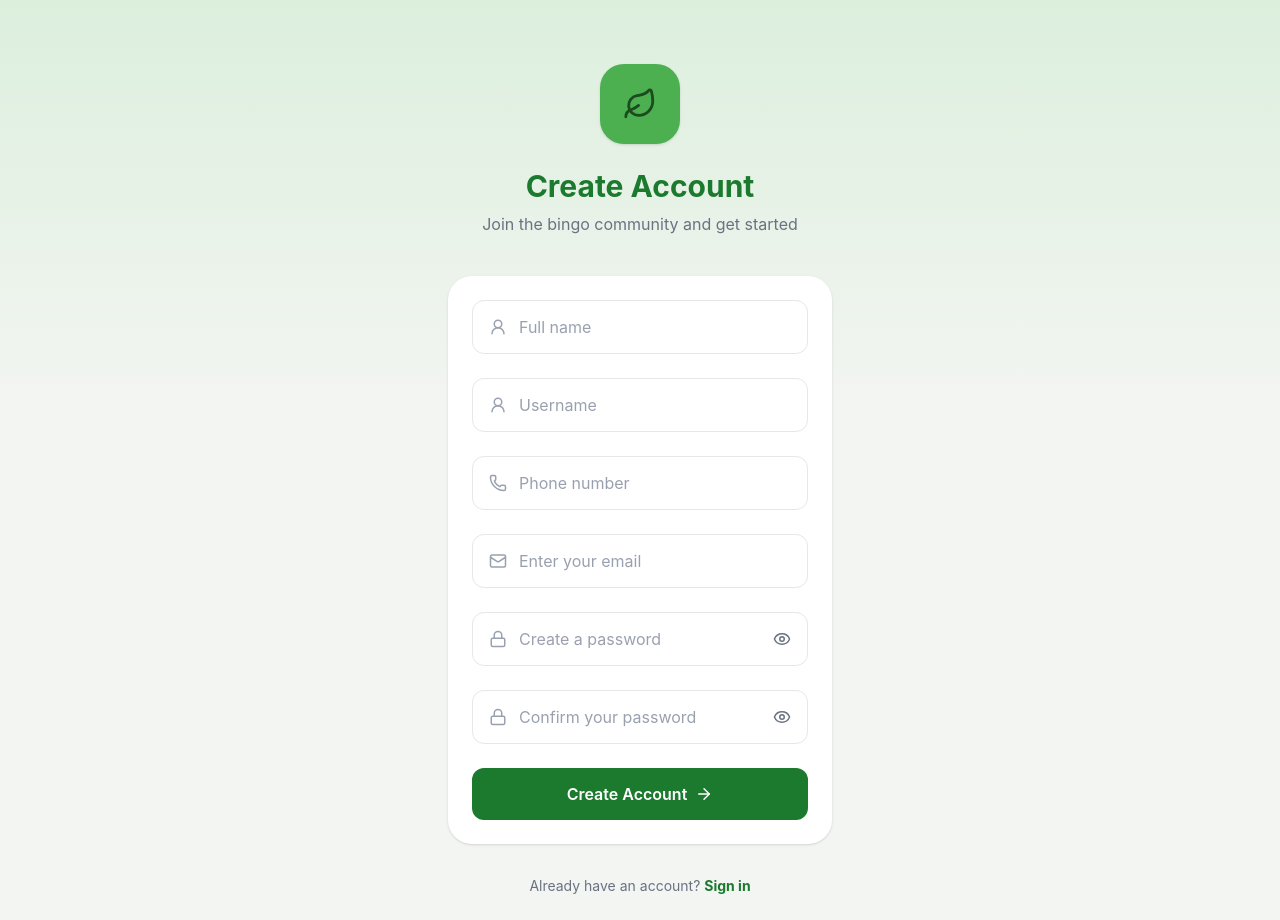
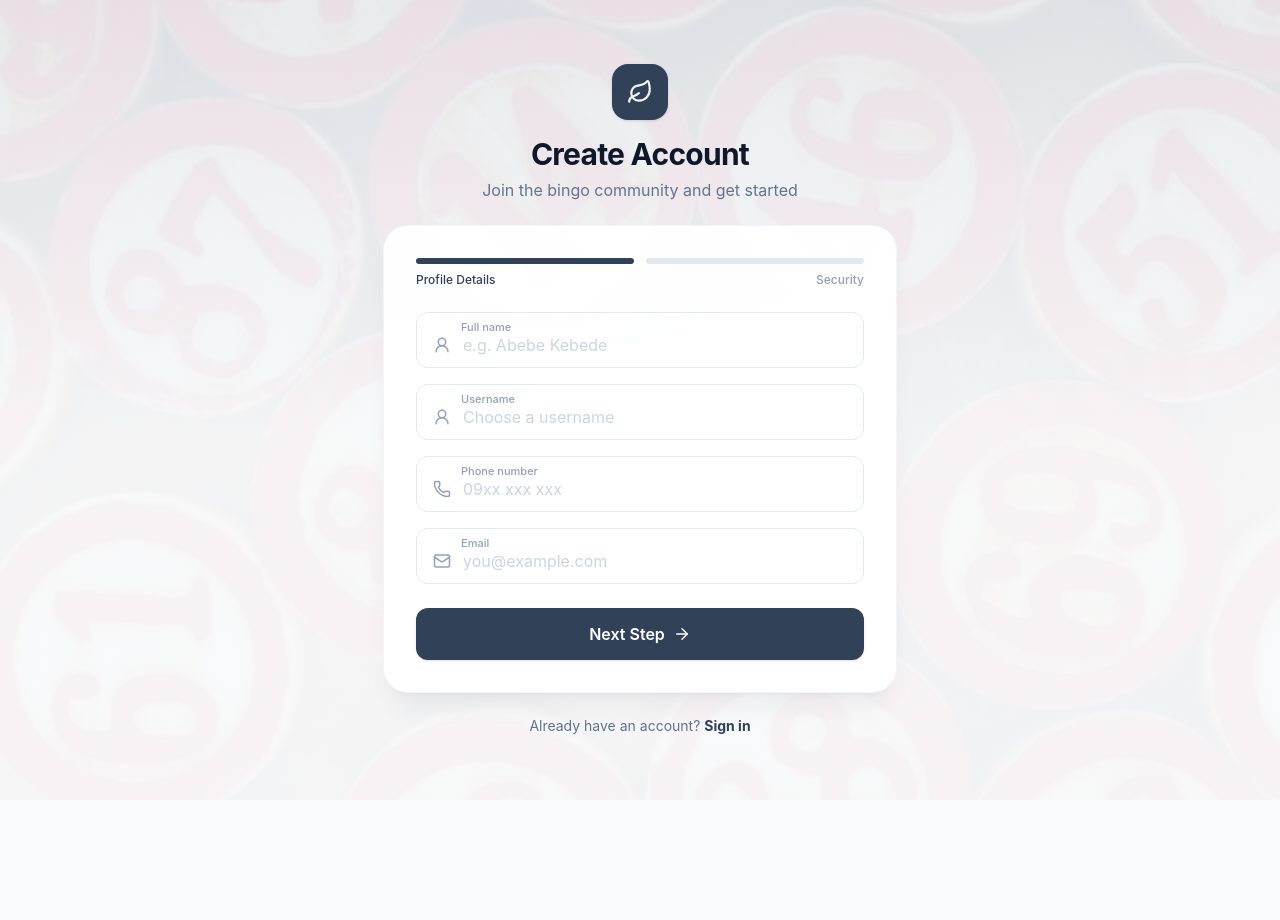
Before and after one commit to robera0/Paysso-Digital-Bingo, a React (Vite) app in the folder frontend/: page /signup in a window 1280 px wide. After the commit the page ends 800 px from the top, so only its background shows below. Built offline with nearby package versions, Linux system fonts and the light colour scheme; no server answers.

Commit message:
fix:te design of login and signup

```diff
--- a/frontend/pages/Login.tsx
+++ b/frontend/pages/Login.tsx
@@ -14,21 +14,29 @@ const Login = () => {
 
   return (
     <div
-      className="w-full min-h-screen flex flex-col items-center px-6 pt-16"
+      className="w-full min-h-screen flex flex-col items-center justify-start px-6 py-10 md:justify-center md:py-0"
       style={{
-        background: "linear-gradient(180deg, #DCEFDD 0%, #F3F5F2 45%)",
+        backgroundImage:
+          "linear-gradient(180deg, rgba(248,250,250,0.90) 0%, rgba(220,232,240,0.95) 45%), url(/Block_bingo.jpeg)",
+        backgroundSize: "cover",
+        backgroundPosition: "center",
       }}
     >
-      <div className="w-20 h-20 rounded-3xl bg-[#4CAF50] flex items-center justify-center mb-6 shadow-sm">
-        <Leaf size={34} className="text-[#1B4B1F]" strokeWidth={2} />
+      <div className="w-20 h-20 rounded-3xl bg-slate-700 flex items-center justify-center mb-6 shadow-sm">
+        <Leaf size={34} className="text-slate-100" strokeWidth={2} />
       </div>
 
-      <h1 className="text-3xl font-bold text-[#1B7A2E] mb-2">Welcome Back</h1>
-      <p className="text-gray-500 text-base mb-10">
+      <h1 className="text-3xl font-bold text-slate-900 mb-2">Welcome Back</h1>
+      <p className="text-slate-500 text-base mb-10">
         Sign in to continue your bingo journey
       </p>
 
       <div className="w-full max-w-sm bg-white rounded-3xl p-6 shadow-sm">
+        <img
+          src="/Block_bingo.jpeg"
+          alt="Bingo login artwork"
+          className="w-full h-40 object-cover rounded-3xl mb-6"
+        />
         {/* Identifier field */}
         <label className="block text-xs font-bold tracking-wide text-gray-700 mb-2">
           EMAIL OR PHONE NUMBER
@@ -50,7 +58,7 @@ const Login = () => {
           <label className="text-xs font-bold tracking-wide text-gray-700">
             PASSWORD
           </label>
-          <span className="text-sm font-semibold text-[#1B7A2E]">Forgot?</span>
+          <span className="text-sm font-semibold text-slate-700">Forgot?</span>
         </div>
         <div className="flex items-center gap-3 border border-gray-200 rounded-xl px-4 py-3.5 mb-6">
           <Lock size={18} className="text-gray-400 shrink-0" />
@@ -74,7 +82,7 @@ const Login = () => {
             e.preventDefault();
             loginMutation(credentials);
           }}
-          className="w-full flex items-center justify-center gap-2 bg-[#1B7A2E] text-white font-semibold py-3.5 rounded-xl disabled:opacity-70 disabled:cursor-wait"
+          className="w-full flex items-center justify-center gap-2 bg-slate-700 text-white font-semibold py-3.5 rounded-xl disabled:opacity-70 disabled:cursor-wait"
         >
           {isPending ? (
             <>
@@ -93,7 +101,7 @@ const Login = () => {
       {/* Footer */}
       <p className="text-gray-500 text-sm mt-8">
         Don't have an account?{" "}
-        <Link to="/signup" className="text-[#1B7A2E] font-bold hover:underline">
+        <Link to="/signup" className="text-slate-700 font-bold hover:underline">
           Create one
         </Link>
       </p>
--- a/frontend/pages/SignUp.tsx
+++ b/frontend/pages/SignUp.tsx
@@ -1,6 +1,8 @@
 import {
   ArrowRight,
+  ArrowLeft,
   Eye,
+  EyeOff,
   Leaf,
   Lock,
   Loader2,
@@ -8,28 +10,33 @@ import {
   Phone,
   UserRound,
 } from "lucide-react";
-import { useState, type ChangeEvent, type MouseEvent } from "react";
+import { useState, type ChangeEvent, type FormEvent } from "react";
 import { Link } from "react-router-dom";
 import { useSignUp, type SignupUser } from "../src/services/useLogin";
 
+const FIELD_WRAP = "rounded-xl border px-4 pt-5 pb-2.5 transition-colors";
+const FIELD_IDLE =
+  "border-slate-200 focus-within:border-slate-500 focus-within:ring-1 focus-within:ring-slate-500";
+const FIELD_ERROR = "border-red-400";
+
 const SignupPage = () => {
+  const [step, setStep] = useState(1);
+
   const [fullname, setFullName] = useState("");
   const [username, setUsername] = useState("");
   const [phone, setPhone] = useState("");
   const [email, setEmail] = useState("");
+
   const [password, setPassword] = useState("");
   const [confirmPassword, setConfirmPassword] = useState("");
+
+  const [showPassword, setShowPassword] = useState(false);
+  const [showConfirmPassword, setShowConfirmPassword] = useState(false);
+
   const [emailError, setEmailError] = useState("");
-  const [passwordError, setPasswordError] = useState("");
+  const [formError, setFormError] = useState("");
+
   const { mutate: registerMutation, isPending } = useSignUp();
-
-  const credentials: SignupUser = {
-    email,
-    password,
-    phone,
-    fullname,
-    username,
-  };
 
   const validateEmail = (val: string) => {
     setEmail(val);
@@ -40,148 +47,294 @@ const SignupPage = () => {
     );
   };
 
-  const handleSubmit = (e: MouseEvent<HTMLButtonElement>) => {
-    e.preventDefault();
-
+  const handleNextStep = () => {
+    setFormError("");
     if (
       !fullname.trim() ||
       !username.trim() ||
       !phone.trim() ||
       !email.trim()
     ) {
-      setPasswordError("Please fill in all required fields");
+      setFormError("Please fill in all required fields");
+      return;
+    }
+    if (!email.includes("@")) {
+      setEmailError("Add a valid email address (missing '@')");
+      return;
+    }
+    setStep(2);
+  };
+
+  const handleSubmit = (e: FormEvent<HTMLFormElement>) => {
+    e.preventDefault();
+    setFormError("");
+
+    if (password.length < 8) {
+      setFormError("Password must be at least 8 characters");
+      return;
+    }
+    if (password !== confirmPassword) {
+      setFormError("Passwords do not match");
       return;
     }
 
-    if (password !== confirmPassword) {
-      setPasswordError("Passwords do not match");
-      return;
-    }
-
-    if (password.length < 8) {
-      setPasswordError("Password must be at least 8 characters");
-      return;
-    }
-
-    setPasswordError("");
-    registerMutation(credentials);
+    registerMutation({
+      email,
+      password,
+      phone,
+      fullname,
+      username,
+    } as SignupUser);
   };
 
   return (
     <div
-      className="flex min-h-screen w-full flex-col items-center px-3 py-6 sm:px-6 sm:pt-16"
+      className="relative flex min-h-screen w-full flex-col items-center justify-center px-6 py-8"
       style={{
-        background: "linear-gradient(180deg, #DCEFDD 0%, #F3F5F2 45%)",
+        backgroundImage:
+          "linear-gradient(180deg, rgba(232,237,243,0.94) 0%, rgba(248,250,252,0.97) 55%), url(/Block_bingo.jpeg)",
+        backgroundSize: "cover",
+        backgroundPosition: "center",
+        backgroundAttachment: "fixed",
       }}
     >
-      <div className="mb-4 flex h-16 w-16 items-center justify-center rounded-3xl bg-[#4CAF50] shadow-sm sm:mb-6 sm:h-20 sm:w-20">
-        <Leaf size={34} className="text-[#1B4B1F]" strokeWidth={2} />
+      {/* Brand mark */}
+      <div className="mb-4 flex h-14 w-14 items-center justify-center rounded-2xl bg-slate-700 shadow-sm shadow-slate-900/10">
+        <Leaf size={26} className="text-slate-100" strokeWidth={2} />
       </div>
 
-      <h1 className="mb-2 text-2xl font-bold text-[#1B7A2E] sm:text-3xl">
+      <h1 className="mb-1.5 text-center text-2xl font-bold tracking-tight text-slate-900 sm:text-3xl">
         Create Account
       </h1>
-      <p className="mb-6 text-sm text-gray-500 sm:mb-10 sm:text-base">
+      <p className="mb-6 text-center text-sm text-slate-500 sm:text-base">
         Join the bingo community and get started
       </p>
 
-      <div className="w-full max-w-sm rounded-3xl bg-white p-4 shadow-sm sm:p-6">
-        <div className="mb-4 flex items-center gap-3 rounded-xl border border-gray-200 px-3 py-3 sm:mb-6 sm:px-4 sm:py-3.5">
-          <UserRound size={18} className="shrink-0 text-gray-400" />
+      {/* Card */}
+      <div className="w-full max-w-md rounded-3xl bg-white/95 p-6 shadow-xl shadow-slate-900/5 ring-1 ring-slate-100 backdrop-blur-sm sm:p-8 lg:max-w-lg">
+        {/* Progress indicator */}
+        <div className="mb-6 flex items-center gap-3">
+          <div className="flex-1">
+            <div
+              className={`h-1.5 rounded-full transition-colors ${
+                step >= 1 ? "bg-slate-700" : "bg-slate-200"
+              }`}
+            />
+            <span
+              className={`mt-2 block text-xs font-medium transition-colors ${
+                step >= 1 ? "text-slate-700" : "text-slate-400"
+              }`}
+            >
+              Profile Details
+            </span>
+          </div>
+          <div className="flex-1">
+            <div
+              className={`h-1.5 rounded-full transition-colors ${
+                step >= 2 ? "bg-slate-700" : "bg-slate-200"
+              }`}
+            />
+            <span
+              className={`mt-2 block text-right text-xs font-medium transition-colors ${
+                step >= 2 ? "text-slate-700" : "text-slate-400"
+              }`}
+            >
+              Security
+            </span>
+          </div>
+        </div>
+
+        <form onSubmit={handleSubmit}>
+          {/* STEP 1 */}
+          {step === 1 && (
+            <div className="animate-in fade-in slide-in-from-right-4 duration-300">
+              <div className="space-y-4">
+                <div className={`${FIELD_WRAP} ${FIELD_IDLE} relative`}>
+                  <label className="absolute left-11 top-1.5 text-[11px] font-medium text-slate-400">
+                    Full name
+                  </label>
+                  <div className="flex items-center gap-3">
+                    <UserRound size={18} className="shrink-0 text-slate-400" />
                     <input
                       type="text"
                       value={fullname}
                       onChange={(e: ChangeEvent<HTMLInputElement>) =>
                         setFullName(e.target.value)
                       }
-            placeholder="Full name"
-            className="w-full bg-transparent text-gray-700 outline-none placeholder-gray-400"
+                      placeholder="e.g. Abebe Kebede"
+                      className="w-full bg-transparent text-slate-800 outline-none placeholder-slate-300"
                     />
                   </div>
+                </div>
 
-        <div className="mb-4 flex items-center gap-3 rounded-xl border border-gray-200 px-3 py-3 sm:mb-6 sm:px-4 sm:py-3.5">
-          <UserRound size={18} className="shrink-0 text-gray-400" />
+                <div className={`${FIELD_WRAP} ${FIELD_IDLE} relative`}>
+                  <label className="absolute left-11 top-1.5 text-[11px] font-medium text-slate-400">
+                    Username
+                  </label>
+                  <div className="flex items-center gap-3">
+                    <UserRound size={18} className="shrink-0 text-slate-400" />
                     <input
                       type="text"
                       value={username}
                       onChange={(e: ChangeEvent<HTMLInputElement>) =>
                         setUsername(e.target.value)
                       }
-            placeholder="Username"
-            className="w-full bg-transparent text-gray-700 outline-none placeholder-gray-400"
+                      placeholder="Choose a username"
+                      className="w-full bg-transparent text-slate-800 outline-none placeholder-slate-300"
                     />
                   </div>
+                </div>
 
-        <div className="mb-4 flex items-center gap-3 rounded-xl border border-gray-200 px-3 py-3 sm:mb-6 sm:px-4 sm:py-3.5">
-          <Phone size={18} className="shrink-0 text-gray-400" />
+                <div className={`${FIELD_WRAP} ${FIELD_IDLE} relative`}>
+                  <label className="absolute left-11 top-1.5 text-[11px] font-medium text-slate-400">
+                    Phone number
+                  </label>
+                  <div className="flex items-center gap-3">
+                    <Phone size={18} className="shrink-0 text-slate-400" />
                     <input
                       type="tel"
                       value={phone}
                       onChange={(e: ChangeEvent<HTMLInputElement>) =>
                         setPhone(e.target.value)
                       }
-            placeholder="Phone number"
-            className="w-full bg-transparent text-gray-700 outline-none placeholder-gray-400"
+                      placeholder="09xx xxx xxx"
+                      className="w-full bg-transparent text-slate-800 outline-none placeholder-slate-300"
                     />
                   </div>
+                </div>
 
-        <div className="mb-4 flex items-center gap-3 rounded-xl border border-gray-200 px-3 py-3 sm:mb-6 sm:px-4 sm:py-3.5">
-          <Mail size={18} className="shrink-0 text-gray-400" />
+                <div>
+                  <div
+                    className={`${FIELD_WRAP} ${emailError ? FIELD_ERROR : FIELD_IDLE} relative`}
+                  >
+                    <label className="absolute left-11 top-1.5 text-[11px] font-medium text-slate-400">
+                      Email
+                    </label>
+                    <div className="flex items-center gap-3">
+                      <Mail size={18} className="shrink-0 text-slate-400" />
                       <input
                         type="email"
                         value={email}
                         onChange={(e: ChangeEvent<HTMLInputElement>) =>
                           validateEmail(e.target.value)
                         }
-            placeholder="Enter your email"
-            className={`w-full bg-transparent text-gray-700 placeholder-gray-400 outline-none ${
-              emailError ? "border-b-2 border-red-500" : ""
-            }`}
+                        placeholder="you@example.com"
+                        className="w-full bg-transparent text-slate-800 outline-none placeholder-slate-300"
                       />
                     </div>
+                  </div>
+                  {emailError ? (
+                    <p className="mt-1.5 pl-1 text-xs text-red-500">
+                      {emailError}
+                    </p>
+                  ) : null}
+                </div>
+              </div>
 
-        <div className="mb-4 flex items-center gap-3 rounded-xl border border-gray-200 px-3 py-3 sm:mb-6 sm:px-4 sm:py-3.5">
-          <Lock size={18} className="shrink-0 text-gray-400" />
+              {formError ? (
+                <p className="mt-4 text-sm text-red-500">{formError}</p>
+              ) : null}
+
+              <button
+                type="button"
+                onClick={handleNextStep}
+                className="mt-6 flex w-full items-center justify-center gap-2 rounded-xl bg-slate-700 py-3.5 font-semibold text-white shadow-sm transition-colors hover:bg-slate-800"
+              >
+                Next Step
+                <ArrowRight size={18} />
+              </button>
+            </div>
+          )}
+
+          {/* STEP 2 */}
+          {step === 2 && (
+            <div className="animate-in fade-in slide-in-from-right-4 duration-300">
+              <div className="space-y-4">
+                <div className={`${FIELD_WRAP} ${FIELD_IDLE} relative`}>
+                  <label className="absolute left-11 top-1.5 text-[11px] font-medium text-slate-400">
+                    Password
+                  </label>
+                  <div className="flex items-center gap-3">
+                    <Lock size={18} className="shrink-0 text-slate-400" />
                     <input
-            type="password"
+                      type={showPassword ? "text" : "password"}
                       value={password}
                       onChange={(e: ChangeEvent<HTMLInputElement>) =>
                         setPassword(e.target.value)
                       }
-            placeholder="Create a password"
-            className="w-full bg-transparent text-gray-700 outline-none placeholder-gray-400"
+                      disabled={isPending}
+                      placeholder="At least 8 characters"
+                      className="w-full bg-transparent text-slate-800 outline-none placeholder-slate-300 disabled:opacity-60"
                     />
-          <Eye size={18} className="shrink-0 text-gray-500" />
+                    <button
+                      type="button"
+                      onClick={() => setShowPassword((p) => !p)}
+                      className="shrink-0 text-slate-400 hover:text-slate-600"
+                      tabIndex={-1}
+                    >
+                      {showPassword ? <EyeOff size={18} /> : <Eye size={18} />}
+                    </button>
+                  </div>
                 </div>
 
-        <div className="mb-4 flex items-center gap-3 rounded-xl border border-gray-200 px-3 py-3 sm:mb-6 sm:px-4 sm:py-3.5">
-          <Lock size={18} className="shrink-0 text-gray-400" />
+                <div className={`${FIELD_WRAP} ${FIELD_IDLE} relative`}>
+                  <label className="absolute left-11 top-1.5 text-[11px] font-medium text-slate-400">
+                    Confirm password
+                  </label>
+                  <div className="flex items-center gap-3">
+                    <Lock size={18} className="shrink-0 text-slate-400" />
                     <input
-            type="password"
+                      type={showConfirmPassword ? "text" : "password"}
                       value={confirmPassword}
                       onChange={(e: ChangeEvent<HTMLInputElement>) =>
                         setConfirmPassword(e.target.value)
                       }
-            placeholder="Confirm your password"
-            className="w-full bg-transparent text-gray-700 placeholder-gray-400 outline-none"
+                      disabled={isPending}
+                      placeholder="Re-enter password"
+                      className="w-full bg-transparent text-slate-800 outline-none placeholder-slate-300 disabled:opacity-60"
                     />
-          <Eye size={18} className="shrink-0 text-gray-500" />
+                    <button
+                      type="button"
+                      onClick={() => setShowConfirmPassword((p) => !p)}
+                      className="shrink-0 text-slate-400 hover:text-slate-600"
+                      tabIndex={-1}
+                    >
+                      {showConfirmPassword ? (
+                        <EyeOff size={18} />
+                      ) : (
+                        <Eye size={18} />
+                      )}
+                    </button>
+                  </div>
+                </div>
               </div>
 
-        {passwordError ? (
-          <p className="mb-3 text-sm text-red-500">{passwordError}</p>
+              {formError ? (
+                <p className="mt-4 text-sm text-red-500">{formError}</p>
               ) : null}
 
+              <div className="mt-6 flex gap-3">
                 <button
                   type="button"
+                  onClick={() => {
+                    setStep(1);
+                    setFormError("");
+                  }}
                   disabled={isPending}
-          onClick={handleSubmit}
-          className="flex w-full items-center justify-center gap-2 rounded-xl bg-[#1B7A2E] py-3.5 font-semibold text-white disabled:cursor-not-allowed disabled:opacity-70"
+                  className="flex items-center justify-center gap-2 rounded-xl border border-slate-300 px-4 py-3.5 font-semibold text-slate-700 transition-colors hover:bg-slate-50 disabled:opacity-70"
+                >
+                  <ArrowLeft size={18} />
+                </button>
+
+                <button
+                  type="submit"
+                  disabled={isPending}
+                  className="flex flex-1 items-center justify-center gap-2 rounded-xl bg-slate-700 py-3.5 font-semibold text-white shadow-sm transition-colors hover:bg-slate-800 disabled:cursor-not-allowed disabled:opacity-70"
                 >
                   {isPending ? (
                     <>
                       <Loader2 size={18} className="animate-spin" />
-              Creating Account...
+                      Creating...
                     </>
                   ) : (
                     <>
@@ -191,10 +344,14 @@ const SignupPage = () => {
                   )}
                 </button>
               </div>
+            </div>
+          )}
+        </form>
+      </div>
 
-      <p className="mt-6 text-sm text-gray-500 sm:mt-8">
+      <p className="mt-6 text-sm text-slate-500">
         Already have an account?{" "}
-        <Link to="/" className="font-bold text-[#1B7A2E] hover:underline">
+        <Link to="/" className="font-bold text-slate-700 hover:underline">
           Sign in
         </Link>
       </p>
```
Lines whose indentation alone changed are shown as unchanged.
